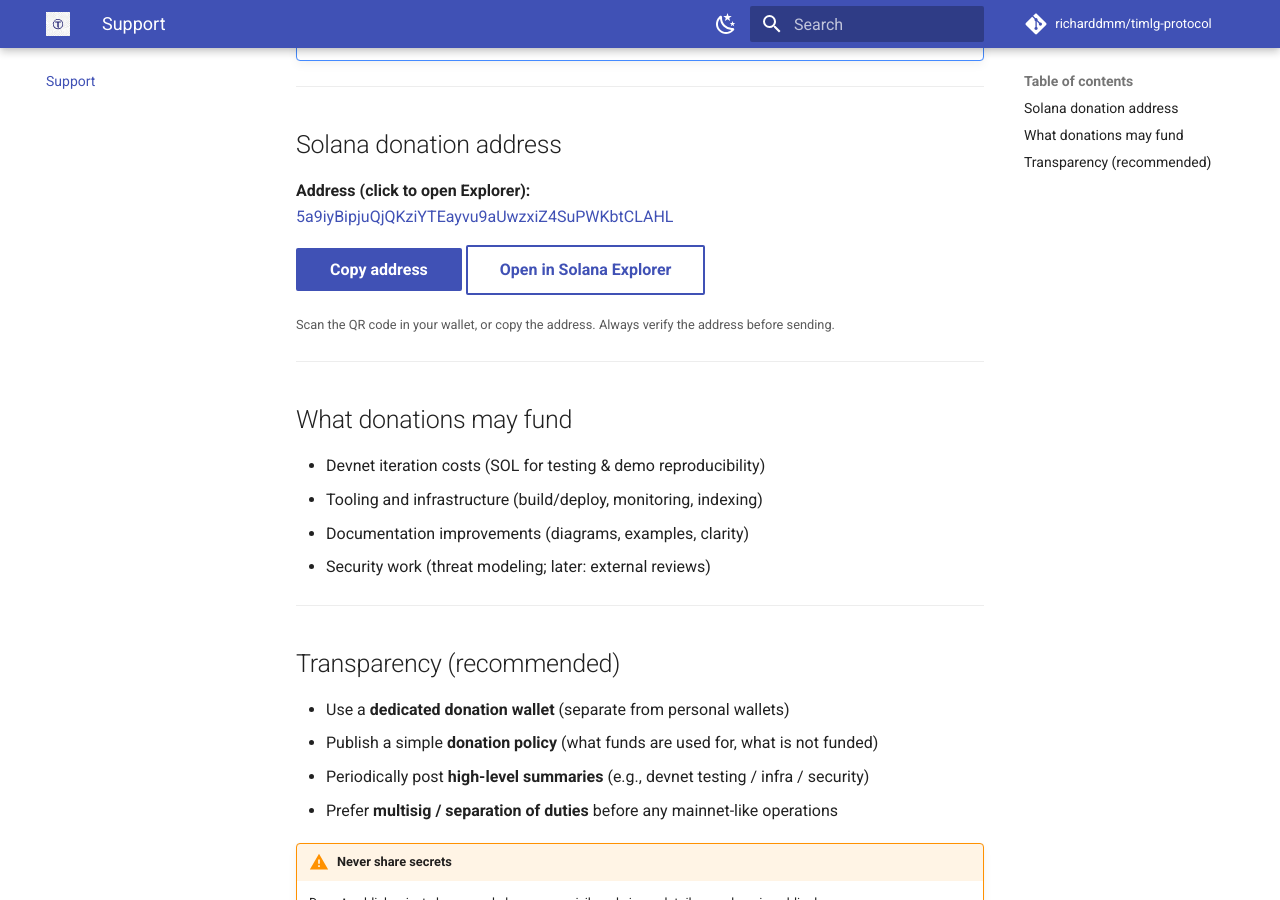
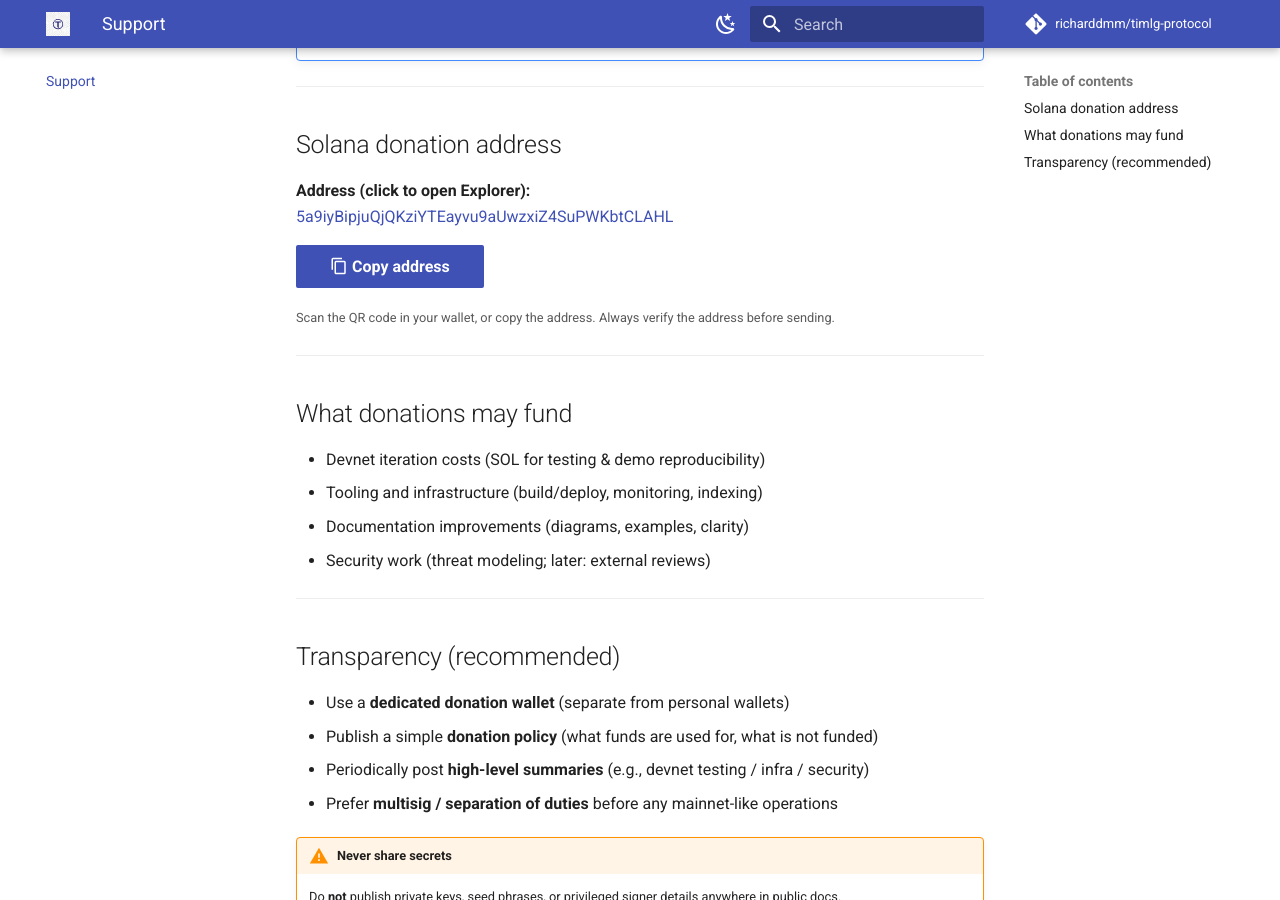
Before and after one commit to TIMLG-Protocol/timlg-protocol, an MkDocs documentation site: the page built from docs/support/index.md, in a window 1280 px wide and 900 px high, scrolled down 342 px. Built offline with MkDocs 1.6.1 and Material for MkDocs 9.7.7, drawn with Linux system fonts in a browser that asks for light colours; comment, search, counter and statistics services are not loaded.

Commit message:
style(docs): refine support page buttons and icons

```diff
--- a/docs/support/index.md
+++ b/docs/support/index.md
@@ -17,12 +17,12 @@ If you’d like to support development, you can make an **optional donation** on
 <a class="donation-address" href="https://explorer.solana.com/address/5a9iyBipjuQjQKziYTEayvu9aUwzxiZ4SuPWKbtCLAHL" target="_blank" rel="noopener noreferrer">5a9iyBipjuQjQKziYTEayvu9aUwzxiZ4SuPWKbtCLAHL</a>
 
 <div class="donation-actions">
-  <button class="md-button md-button--primary" type="button" onclick="timlgCopyDonationAddress()">
+  <button class="md-button md-button--primary" type="button" onclick="timlgCopyDonationAddress()" title="Copy to clipboard">
+    <span class="twemoji">
+      <svg xmlns="http://www.w3.org/2000/svg" viewBox="0 0 24 24"><path d="M19 21H8V7h11m0-2H8a2 2 0 0 0-2 2v14a2 2 0 0 0 2 2h11a2 2 0 0 0 2-2V7a2 2 0 0 0-2-2m-3-4H4a2 2 0 0 0-2 2v14h2V3h12V1z"/></svg>
+    </span>
     Copy address
   </button>
-  <a class="md-button" href="https://explorer.solana.com/address/5a9iyBipjuQjQKziYTEayvu9aUwzxiZ4SuPWKbtCLAHL" target="_blank" rel="noopener noreferrer">
-    Open in Solana Explorer
-  </a>
 </div>
 
 <!-- <img class="donation-qr" src="../assets/solana-donation-qr.png" alt="Solana donation QR" /> -->
```
